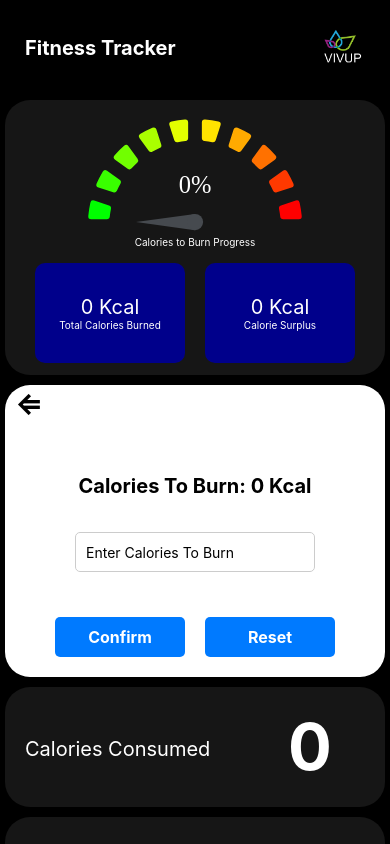
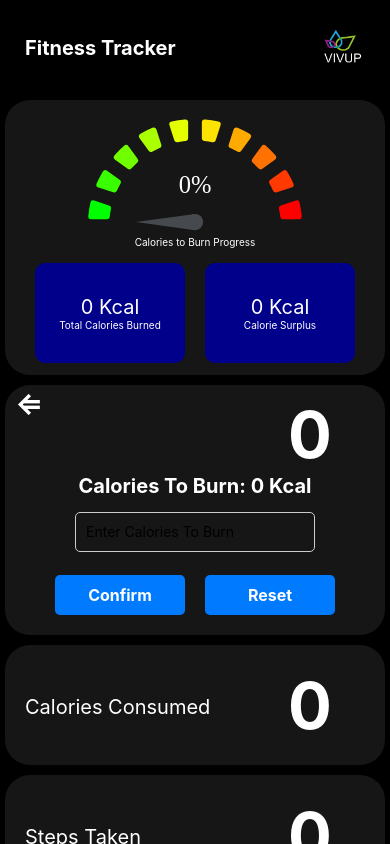
Before and after one commit to momiah/fitness-tracker, a React Native app: screen / in a window 390 px wide. Both pictures are taken after a click on the element "Calories to Burn". Shown: the top 844 px of the page. Built offline with nearby package versions, Linux system fonts and the light colour scheme.

Commit message:
Component background updates

```diff
--- a/App.js
+++ b/App.js
@@ -232,8 +232,8 @@ const styles = StyleSheet.create({
   },
 
   activeContent: {
-    backgroundColor: 'white',
-    height: '35%',
+    backgroundColor: '#161616',
+    height: '30%',
     justifyContent: 'flex-start',
   },
   title: {
@@ -275,6 +275,7 @@ const styles = StyleSheet.create({
     fontSize: 30,
     fontWeight: 'bold',
     zIndex: 1,
+    color: 'white'
   },
   chart: {
     width: '100%',
--- a/components/CalorieTracker.js
+++ b/components/CalorieTracker.js
@@ -58,6 +58,7 @@ const styles = StyleSheet.create({
     fontSize: 20,
     fontWeight: 'bold',
     marginBottom: 10,
+    color: 'white'
   },
   input: {
     width: '80%',
--- a/components/ProgressTracker.js
+++ b/components/ProgressTracker.js
@@ -57,6 +57,7 @@ const styles = StyleSheet.create({
     fontSize: 20,
     fontWeight: 'bold',
     marginBottom: 10,
+    color: 'white'
   },
   input: {
     width: '80%',
--- a/components/StepCounter.js
+++ b/components/StepCounter.js
@@ -57,6 +57,7 @@ const styles = StyleSheet.create({
     fontSize: 20,
     fontWeight: 'bold',
     marginBottom: 10,
+    color: 'white'
   },
   input: {
     width: '80%',
--- a/components/WorkoutPlanner.js
+++ b/components/WorkoutPlanner.js
@@ -71,14 +71,21 @@ const styles = StyleSheet.create({
     fontSize: 20,
     fontWeight: 'bold',
     marginBottom: 20,
+    color: 'white'
   },
   selectListContainer: {
     flex: 1,
     width: 350,
+    color: 'white',
+    backgroundColor: 'white',
+    tintColor: 'white'
+
   },
   listContainer: {
     marginTop: 10,
     width: 350,
+    color: 'white',
+
   },
   listItem: {
     fontSize: 16,
@@ -86,10 +93,12 @@ const styles = StyleSheet.create({
     textAlign: 'left',
     borderColor: '#f0f0f0',
     borderWidth: 1,
+    color: 'white',
   },
   total: {
     fontSize: 18,
     fontWeight: 'bold',
+    color: 'white'
   },
 });
 
```
